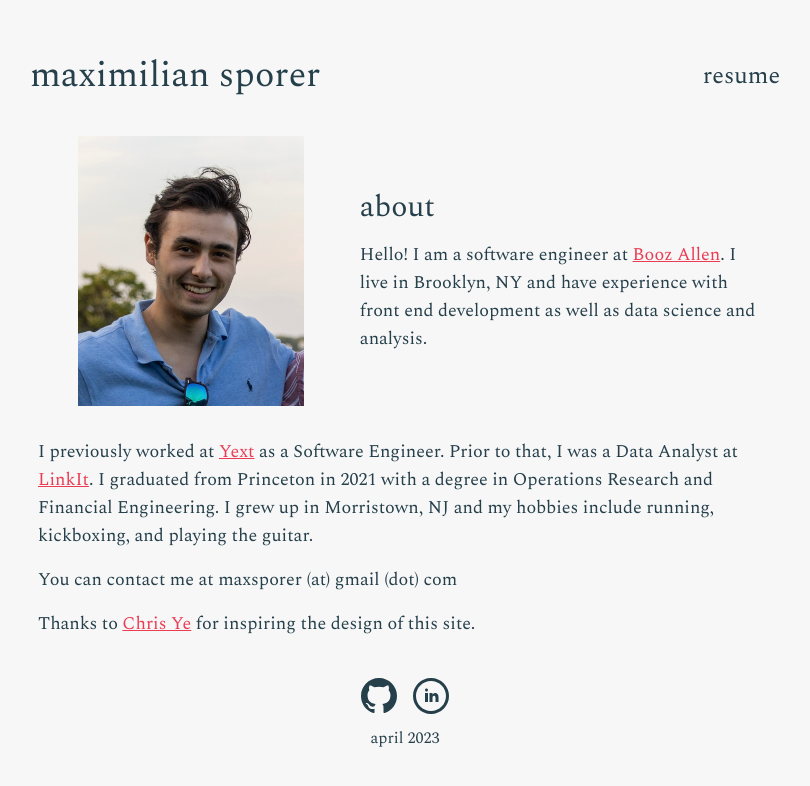
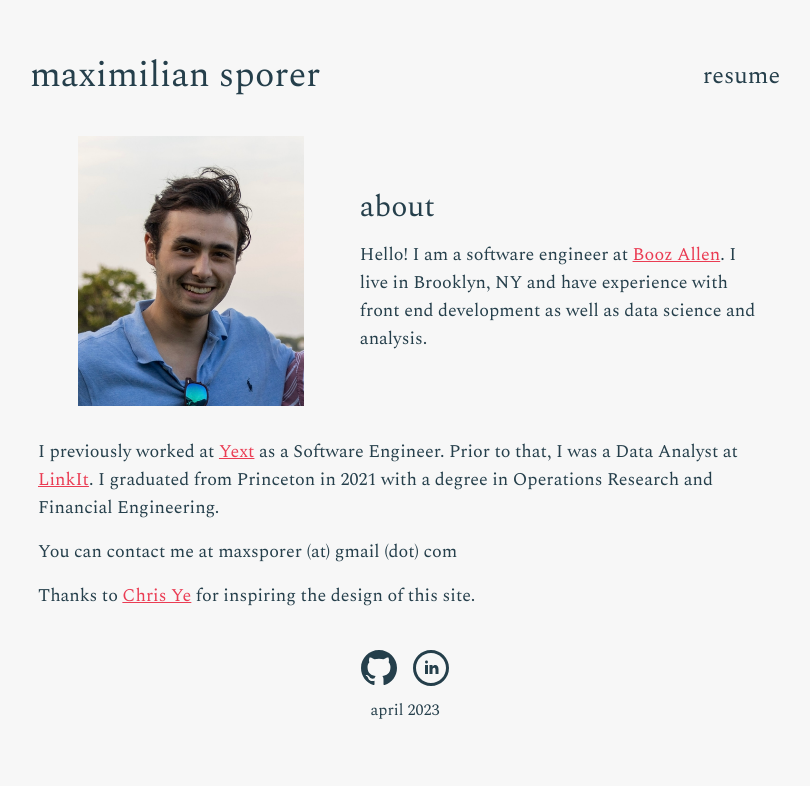
Before and after one commit to maxsporer/maxsporer.github.io, a React (Create React App) app: page / in a window 1280 px wide. Shown: the top 786 px of the page, without its empty margins (235-1045 px from the left). Built offline with nearby package versions, Linux system fonts and the light colour scheme.

Commit message:
update About section

```diff
--- a/src/components/About.tsx
+++ b/src/components/About.tsx
@@ -37,7 +37,7 @@ function About() {
         </div>
       </div>
       <div className="pt-8">
-        I previously worked at <a className="link-primary" href="https://www.yext.com/">Yext</a> as a Software Engineer. Prior to that, I was a Data Analyst at <a className="link-primary" href="https://www.linkit.com/">LinkIt</a>. I graduated from Princeton in 2021 with a degree in Operations Research and Financial Engineering. I grew up in Morristown, NJ and my hobbies include running, kickboxing, and playing the guitar.
+        I previously worked at <a className="link-primary" href="https://www.yext.com/">Yext</a> as a Software Engineer. Prior to that, I was a Data Analyst at <a className="link-primary" href="https://www.linkit.com/">LinkIt</a>. I graduated from Princeton in 2021 with a degree in Operations Research and Financial Engineering.
       </div>
       <div className="pt-4">
         You can contact me at maxsporer (at) gmail (dot) com
```
